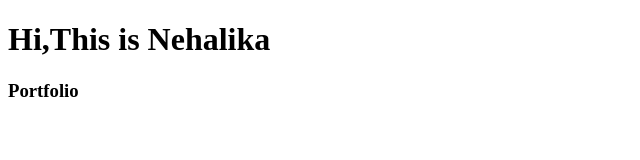
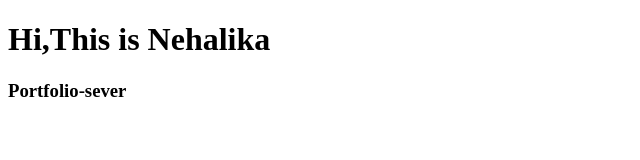
Before and after one commit to NehalikaVadlamudi/Portfolio, a plain HTML site: page index.html in a window 1280 px wide. Shown: the full height of the page, 0-640 px from the left. Drawn offline with Linux system fonts and the light colour scheme.

Commit message:
changed content

```diff
--- a/index.html
+++ b/index.html
@@ -7,6 +7,6 @@
 </head>
 <body>
     <p><h1>Hi,This is Nehalika</h1>
-    <h3>Portfolio</h3></p>
+    <h3>Portfolio-sever</h3></p>
 </body>
 </html>
```
